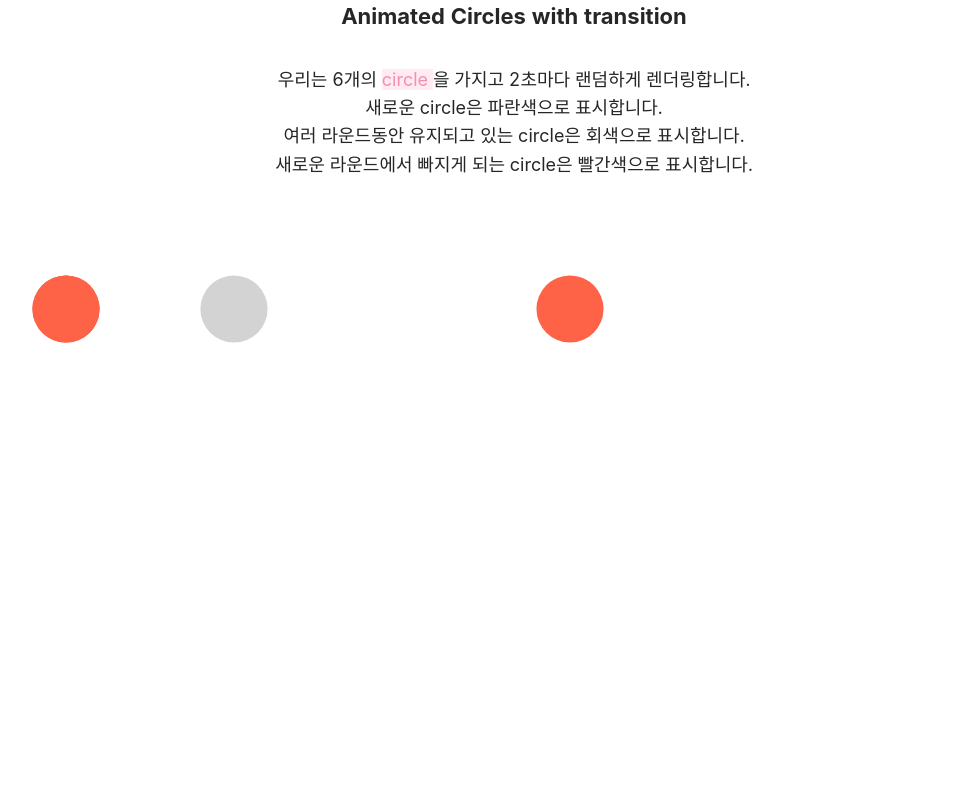
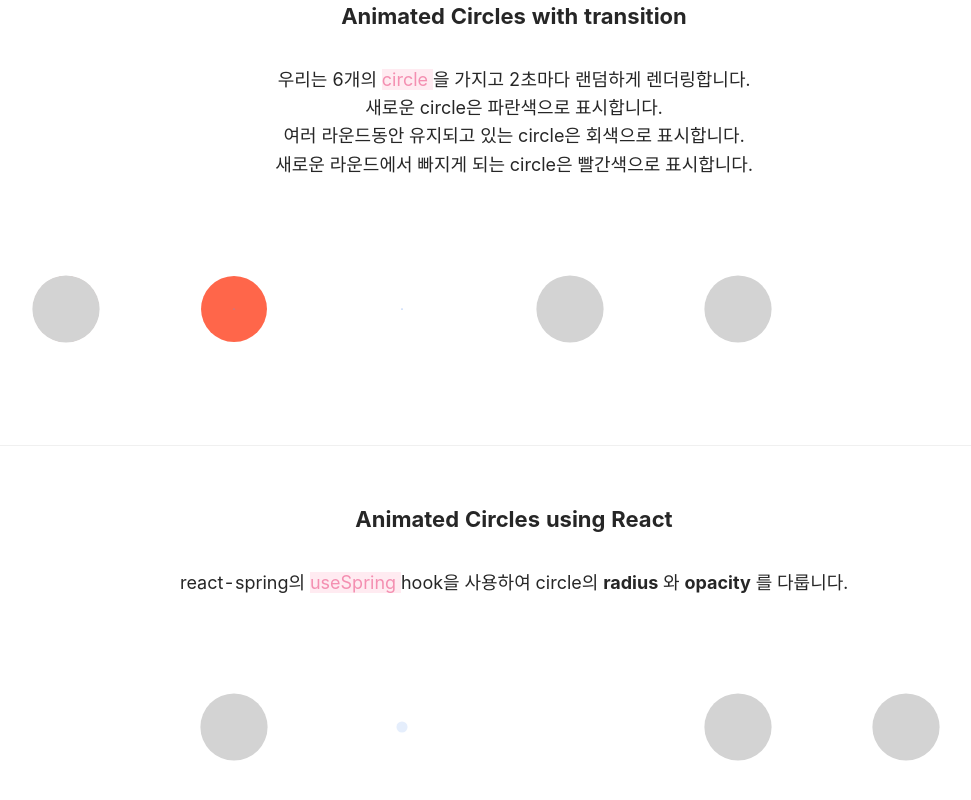
Before and after one commit to juajang/react-d3, a React (Create React App) app: page /react-with-d3 in a window 1280 px wide. Shown: the part 2769-3569 px from the top of the page, without its empty margins (126-1097 px from the left). Before the commit the page ends 3270 px from the top, so only its background shows below. Built offline with nearby package versions, Linux system fonts and the light colour scheme.

Commit message:
add Animated Circles using React

```diff
--- a/package.json
+++ b/package.json
@@ -12,6 +12,7 @@
     "react-dom": "^17.0.1",
     "react-router-dom": "^5.2.0",
     "react-scripts": "4.0.1",
+    "react-spring": "^8.0.27",
     "styled-components": "^5.2.1",
     "web-vitals": "^1.0.1"
   },
--- a/src/components/basic/AnimatedCircle.jsx
+++ b/src/components/basic/AnimatedCircle.jsx
@@ -1,61 +1,35 @@
-import React, { useRef, useEffect, useState } from "react";
-import useInterval from '../../hooks/useInterval';
-import * as d3 from "d3";
+import React, { useRef, useEffect } from "react";
+import { animated, useSpring } from 'react-spring';
 
-export const generateCircles = () => {
-  const circles = new Array(5).fill(0);
-  return circles.map((value, index) => {
-    return Math.random() > 0.5 ? index + 1 : 0;
-  })
-};
-
-const AnimatedCircles = () => {
-  const [visibleCircles, setVisibleCircles] = useState(
-    generateCircles()
-  );
-  const ref = useRef();
-
-  useInterval(() => {
-    setVisibleCircles(generateCircles());
-  }, 2000);
+const AnimatedCircle = ({ index, isShowing }) => {
+  const wasShowing = useRef(false);
 
   useEffect(() => {
-    const svgElement = d3.select(ref.current);
-    svgElement
-      .selectAll("circle")
-      .data(visibleCircles, d => d)
-      .join(
-        enter => (
-          enter
-            .append("circle")
-            .attr("cx", d => d * 15 + 10)
-            .attr("cy", 10)
-            .attr("r", 0)
-            .attr("fill", "cornflowerblue")
-          .call(enter => (
-            enter.transition().duration(1200)
-              .attr("cy", 10)
-              .attr("r", 3)
-              .style("opacity", 1)
-          ))
-        ),
-        update => (
-          update.attr("fill", "lightgrey")
-        ),
-        exit => (
-          exit.attr("fill", "tomato")
-            .call(exit => (
-              exit.transition().duration(1200)
-                .attr("r", 0)
-                .remove()
-            ))
-        )
-      )
-  }, [visibleCircles])
+    wasShowing.current = isShowing;
+  }, [isShowing])
+
+  const style = useSpring({
+    config: {
+      duration: 1200
+    },
+    r: isShowing ? 3 : 0,
+    opacity: isShowing ? 1 : 0,
+  })
 
   return (
-    <svg ref={ref} viewBox="0 0 100 20" />
+    <animated.circle
+      {...style}
+      cx={index * 15 + 10}
+      cy="10"
+      fill={
+        isShowing === 0
+          ? "tomato"
+          : !wasShowing.current
+          ? "cornflowerblue"
+          : "lightgrey"
+      }
+    />
   );
 };
 
-export default AnimatedCircles;
+export default AnimatedCircle;
--- /dev/null
+++ b/src/components/basic/AnimatedCircleUsingReact.jsx
@@ -0,0 +1,28 @@
+import React, { useState } from "react";
+import { generateCircles } from './AnimatedCirclesUsingTransition';
+import AnimatedCircle from './AnimatedCircle';
+import useInterval from '../../hooks/useInterval';
+
+const AnimatedCircleUsingReact = () => {
+  const [visibleCircles, setVisibleCircles] = useState(
+    generateCircles()
+  );
+
+  useInterval(() => {
+    setVisibleCircles(generateCircles())
+  }, 2000)
+
+  return (
+    <svg viewBox="0 0 100 20">
+      {visibleCircles.map((d, index) => (
+        <AnimatedCircle
+          key={index}
+          index={index + 1}
+          isShowing={d ? d : 0}
+        />
+      ))}
+    </svg>
+  );
+};
+
+export default AnimatedCircleUsingReact;
--- /dev/null
+++ b/src/components/basic/AnimatedCirclesUsingTransition.jsx
@@ -0,0 +1,62 @@
+import React, { useRef, useEffect, useState } from "react";
+import useInterval from '../../hooks/useInterval';
+import * as d3 from "d3";
+
+export const generateCircles = () => {
+  const circles = new Array(5).fill(0);
+  return circles.map((value, index) => {
+    return Math.random() > 0.5 && index + 1;
+  })
+};
+
+const AnimatedCircles = () => {
+  const [visibleCircles, setVisibleCircles] = useState(
+    generateCircles()
+  );
+  const ref = useRef();
+
+  useInterval(() => {
+    setVisibleCircles(generateCircles());
+  }, 2000);
+
+  useEffect(() => {
+    const svgElement = d3.select(ref.current);
+    svgElement
+      .selectAll("circle")
+      .data(visibleCircles, d => d)
+      .join(
+        enter => (
+          enter
+            .append("circle")
+            .attr("cx", (d, i) => i * 15 + 10)
+            .attr("cy", 10)
+            .attr("r", 0)
+            .attr("fill", "cornflowerblue")
+          .call(enter => (
+            enter.transition().duration(1200)
+              .attr("cy", 10)
+              .attr("r", 3)
+              .style("opacity", 1)
+          ))
+        ),
+        update => (
+          update.attr("fill", "lightgrey")
+        ),
+        exit => (
+          exit.attr("fill", "tomato")
+            .call(exit => (
+              exit.transition().duration(1200)
+                .attr("r", 0)
+                .style("opacity", 0)
+                .remove()
+            ))
+        )
+      )
+  }, [visibleCircles])
+
+  return (
+    <svg ref={ref} viewBox="0 0 100 20" />
+  );
+};
+
+export default AnimatedCircles;
--- a/src/pages/ReactWithD3Basic.jsx
+++ b/src/pages/ReactWithD3Basic.jsx
@@ -7,7 +7,8 @@ import { Divider } from "antd";
 import Mark from "../components/common/Mark";
 import RandomCirclesUsingReact from "../components/basic/RandomCircleUsingReact";
 import RandomCircles from "../components/basic/RandomCircles";
-import AnimatedCircle from '../components/basic/AnimatedCircle';
+import AnimatedCircle from '../components/basic/AnimatedCirclesUsingTransition';
+import AnimatedCircleUsingReact from '../components/basic/AnimatedCircleUsingReact';
 
 const Wrapper = styled.div`
   display: grid;
@@ -92,6 +93,13 @@ const ReactWithD3Basic = () => {
         새로운 라운드에서 빠지게 되는 circle은 빨간색으로 표시합니다.  <br/>
       </p>
       <AnimatedCircle/>
+      <Divider/>
+      <Title> Animated Circles using React </Title>
+      <p>
+        react-spring의 <Mark> useSpring </Mark> hook을 사용하여 circle의
+        <strong> radius </strong>와 <strong> opacity </strong>를 다룹니다.
+      </p>
+      <AnimatedCircleUsingReact/>
     </Wrapper>
   );
 }
```
Also changed, not shown: tsconfig.json (deleted, +0 -26 lines), 1 other file (tests, documents, lock files or other folders).
